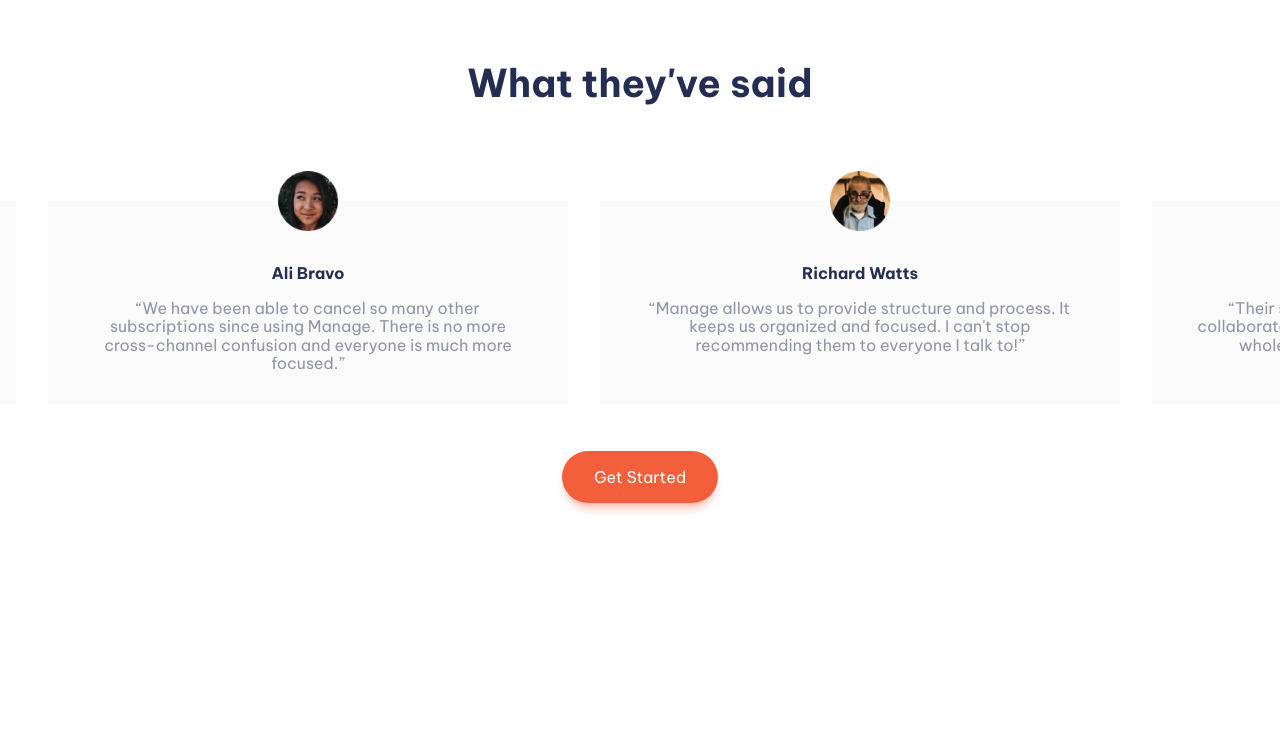
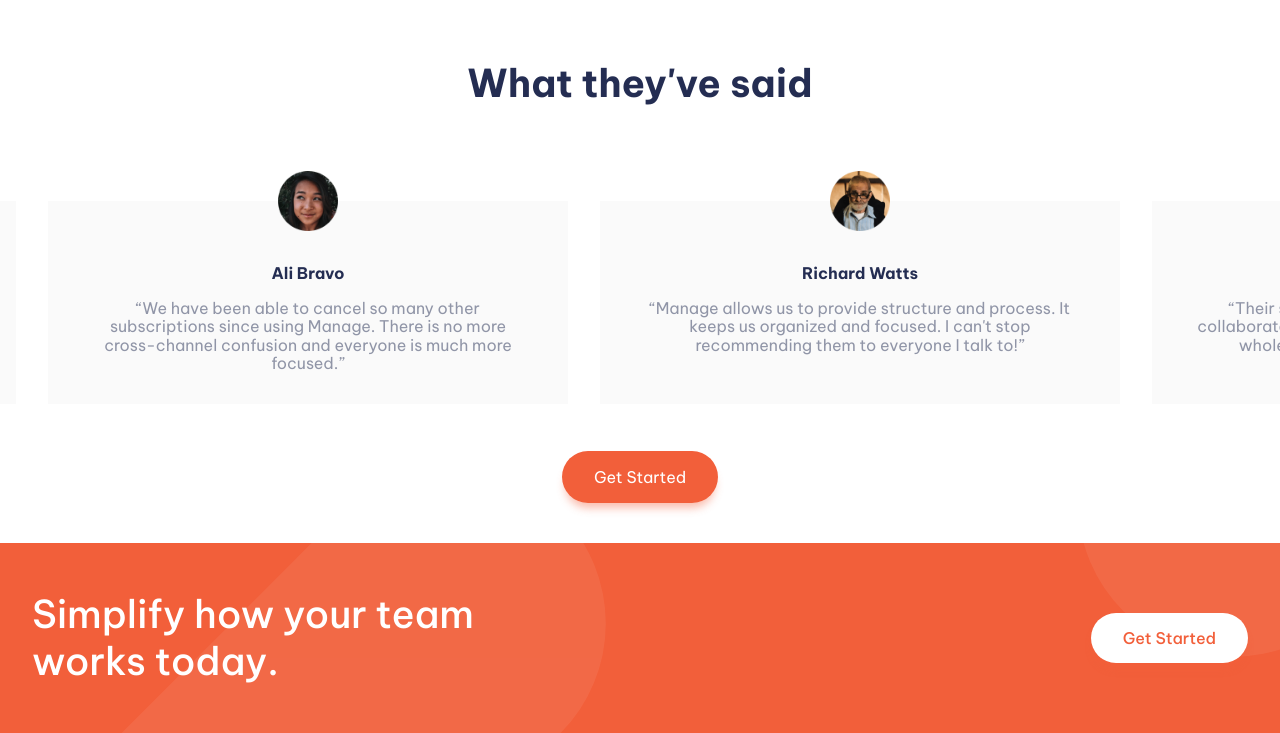
Before and after one commit to shakthi2003gh/manage-landing-page-master, a website built with Parcel: page index.html in a window 1280 px wide. Shown: the part 1406-2139 px from the top of the page. Before the commit the page ends 1949 px from the top, so only its background shows below. Built offline with nearby package versions, Linux system fonts and the light colour scheme.

Commit message:
Create get started section

```diff
--- a/styles/_about-section.scss
+++ b/styles/_about-section.scss
@@ -53,6 +53,7 @@
 
 
     @media (min-width: $tablet-size) {
+        padding-left: 2rem !important;
         text-align: left;
         gap: 1rem;
 
--- /dev/null
+++ b/styles/_get-started-section.scss
@@ -0,0 +1,36 @@
+@use "variables" as *;
+
+.get-started {
+    padding-top: 1rem;
+    padding-bottom: 3rem;
+    background: url(../images/bg-simplify-section-mobile.svg) no-repeat 0 50px;
+
+    & > div {
+        flex-direction: column;
+        align-items: center;
+        font-weight: 500;
+        text-align: center;
+
+        p {
+            font-size: 1.9rem;
+            line-height: 1.8ch;
+        }
+    }
+
+    @media (min-width: $tablet-size) {
+        padding: 0;
+        background: url(../images/bg-simplify-section-desktop.svg) no-repeat calc(50% + 200px) -170px;
+
+        & > div {
+            flex-direction: row;
+            justify-content: space-between;
+            text-align: left;
+
+            p {
+                font-size: 2.4rem;
+                max-width: 550px;
+                margin: 1rem 0;
+            }
+        }
+    }
+}
--- a/styles/_testimonial-section.scss
+++ b/styles/_testimonial-section.scss
@@ -6,7 +6,11 @@
     margin-bottom: 3.5rem;
 
     h2 {
-        font-size: 2.4rem;
+        font-size: 1.9rem;
+
+        @media (min-width: $tablet-size) {
+            font-size: 2.4rem;
+        }
     }
 
     .scrollable {
--- a/styles/index.scss
+++ b/styles/index.scss
@@ -4,6 +4,7 @@
 @forward "hero-section";
 @forward "about-section";
 @forward "testimonial-section";
+@forward "get-started-section";
 @import url('https://fonts.googleapis.com/css2?family=Be+Vietnam+Pro:wght@400;500;700&display=swap');
 
 *, *::after,*::before {
@@ -20,7 +21,7 @@ body {
     font-family: 'Be Vietnam Pro', sans-serif;
     color: $clr-text;
 
-    .get-started, footer{
+    footer{
         display: none;
     }
 
```
Also changed, not shown: 1 other file.
